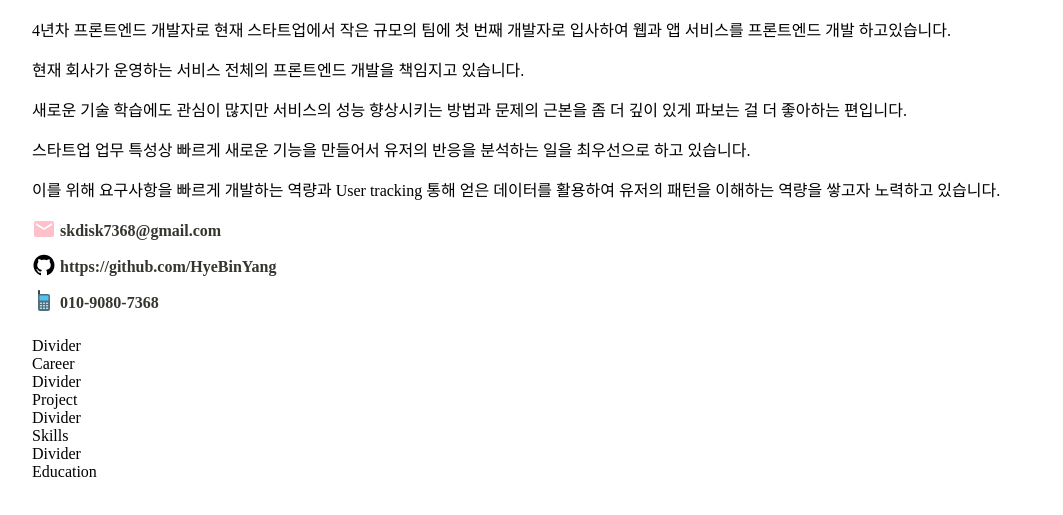
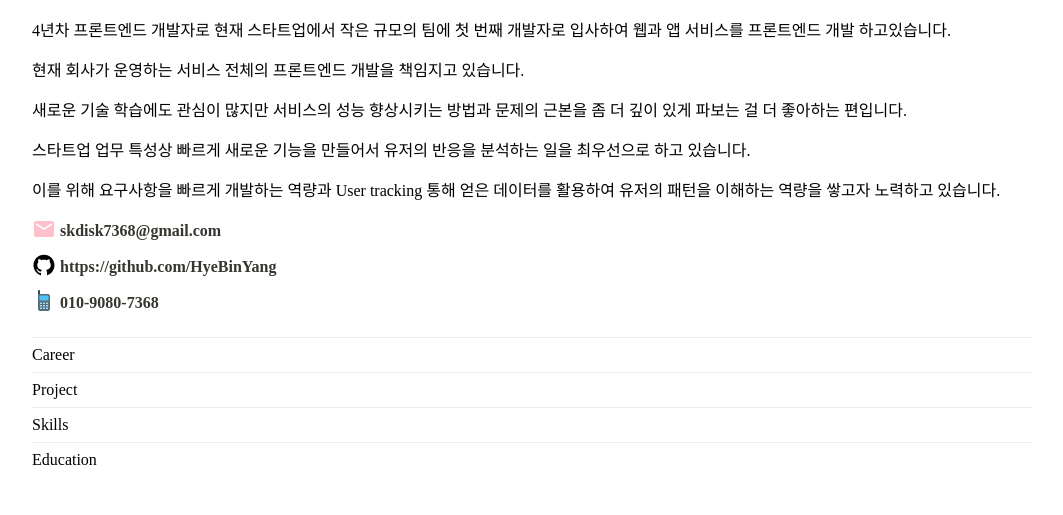
Before and after one commit to HyeBinYang/resume, a Gatsby site: page / in a window 1280 px wide. Shown: the part 143-658 px from the top of the page, without its empty margins (108-1171 px from the left). Built offline with nearby package versions, Linux system fonts and the light colour scheme; Gatsby itself is replaced by a stand-in of ours.

Commit message:
feat : devider 컴포넌트 구현

```diff
--- a/src/components/Divider.tsx
+++ b/src/components/Divider.tsx
@@ -1,7 +1,11 @@
 import React from "react";
 
 const Divider = () => {
-  return <div>Divider</div>;
+  return (
+    <div>
+      <hr css={{ boxSizing: "border-box", border: "none", borderBottom: "1px solid", color: "rgba(55,53,47,0.09)" }} />
+    </div>
+  );
 };
 
 export default Divider;
```
